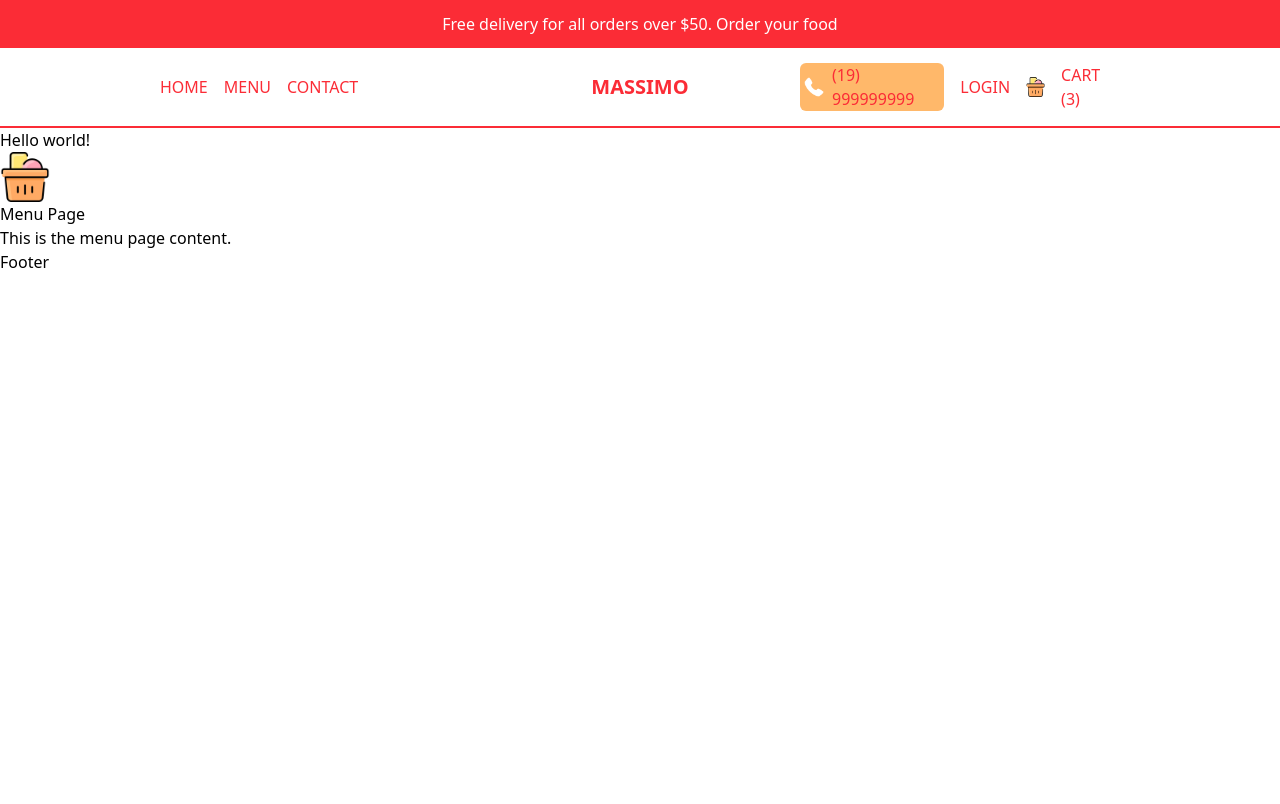
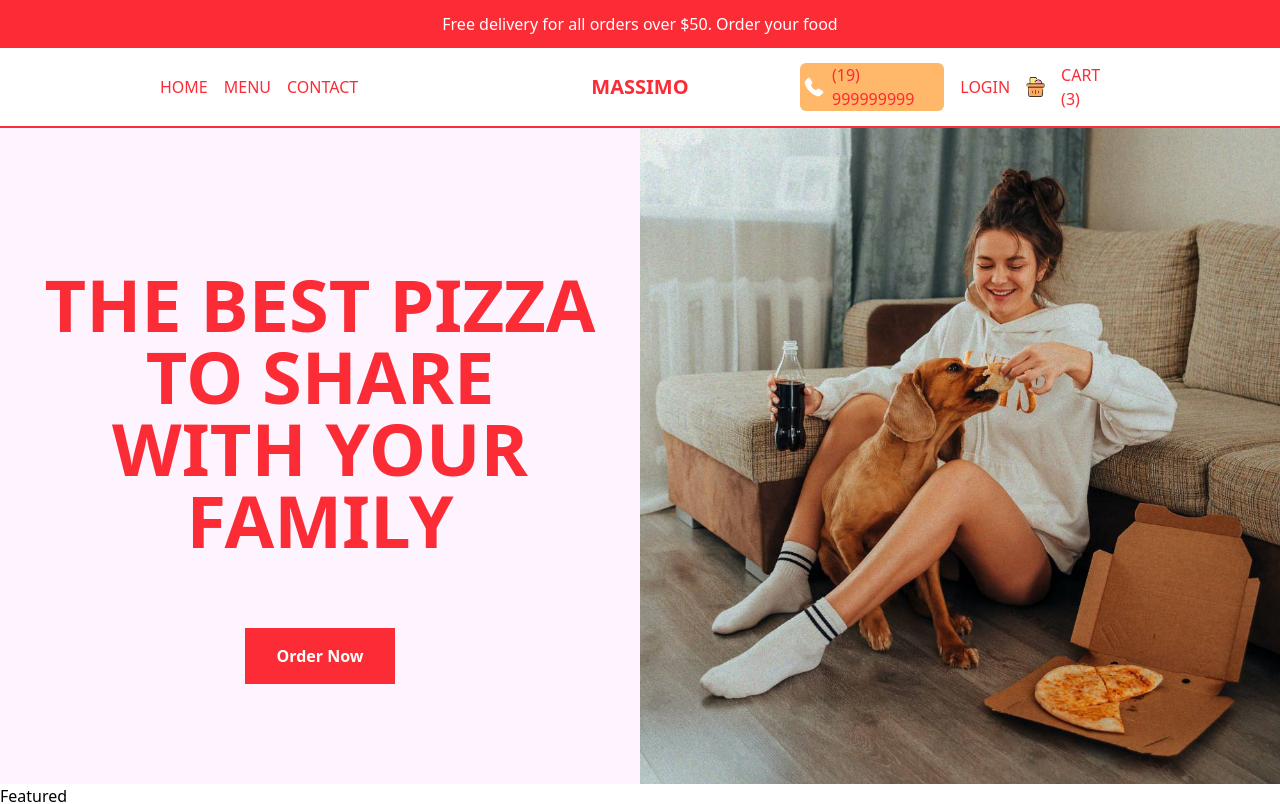
Before and after one commit to osdeving/restaurant, a Next.js app: page / in a window 1280 px wide. Shown: the top 804 px of the page. Built offline with nearby package versions, Linux system fonts and the light colour scheme.

Commit message:
feat: main content part 1

```diff
--- a/src/app/page.tsx
+++ b/src/app/page.tsx
@@ -1,17 +1,14 @@
-import Image from "next/image";
-import MenuPage from "./menu/page";
+
+import Slider from "../components/Slider";
+import Featured from "../components/Featured";
+import Offer from "../components/Offer";
 
 export default function Home() {
   return (
   <main >
-    Hello world!
-    <Image
-      src="/cart.png"
-      alt="Cart Icon"
-      width={50}
-      height={50}
-    />
-    <MenuPage />
+    <Slider />
+    <Featured />
+    <Offer />
   </main>
   );
 }
--- /dev/null
+++ b/src/components/Featured.tsx
@@ -0,0 +1,9 @@
+import React from 'react'
+
+const Featured = () => {
+  return (
+    <div>Featured</div>
+  )
+}
+
+export default Featured
--- a/src/components/Footer.tsx
+++ b/src/components/Footer.tsx
@@ -1,8 +1,12 @@
+import Link from 'next/dist/client/link'
 import React from 'react'
 
 const Footer = () => {
   return (
-    <div>Footer</div>
+    <div className='h-12 md:h-24 p-4 lg:p-20 xl:p--40 text-red-500 flex items-center justify-between'>
+        <Link href="/" className='text-xl font-bold'>MASSIMO</Link>
+        <p>&copy; ALL RIGHTS RESERVED</p>
+    </div>
   )
 }
 
--- /dev/null
+++ b/src/components/Offer.tsx
@@ -0,0 +1,9 @@
+import React from 'react'
+
+const Offer = () => {
+  return (
+    <div>Offer</div>
+  )
+}
+
+export default Offer
--- /dev/null
+++ b/src/components/Slider.tsx
@@ -0,0 +1,57 @@
+"use client";
+
+import React, { useEffect, useState } from 'react';
+import Image from 'next/image';
+
+const data = [
+  {
+    id: 1,
+    title: 'alwayes fresh & always crispy & always hot',
+    image: '/slide1.png',
+  },
+  {
+    id: 2,
+    title: 'we deliver your order wherever you are in NY',
+    image: '/slide2.png',
+  },
+  {
+    id: 3,
+    title: 'the best pizza to share with your family',
+    image: '/slide3.jpg',
+  },
+];
+
+const Slider = () => {
+  const [currentSlide, setCurrentSlide] = useState(2);
+
+  // useEffect(() => {
+  //   const interval = setInterval(() => {
+  //     setCurrentSlide((prev) => (prev === data.length - 1 ? 0 : prev + 1));
+  //   }, 2000); // Change slide every 2 seconds
+
+  //   return () => clearInterval(interval); // Cleanup interval on component unmount
+  // }, []);
+
+  return (
+    <div className="flex flex-col h-[calc(100vh-6rem)] md:h-[calc(100vh-9rem)] lg:flex-row bg-fuchsia-50">
+      {/* TEXT CONTAINER */}
+      <div className="flex-1 flex flex-col items-center justify-center gap-8 text-red-500 font-bold">
+        <h1 className="text-5xl text-center uppercase p-4 md:p-10 md:text-6xl xl:text-7xl">
+          {data[currentSlide].title}
+        </h1>
+        <button className="bg-red-500 text-white py-4 px-8">Order Now</button>
+      </div>
+      {/* IMAGE CONTAINER */}
+      <div className="flex-1 w-full relative">
+        <Image
+          src={data[currentSlide].image}
+          alt="Slider Image"
+          fill
+          className="object-cover w-full h-full"
+        />
+      </div>
+    </div>
+  );
+};
+
+export default Slider;
```
